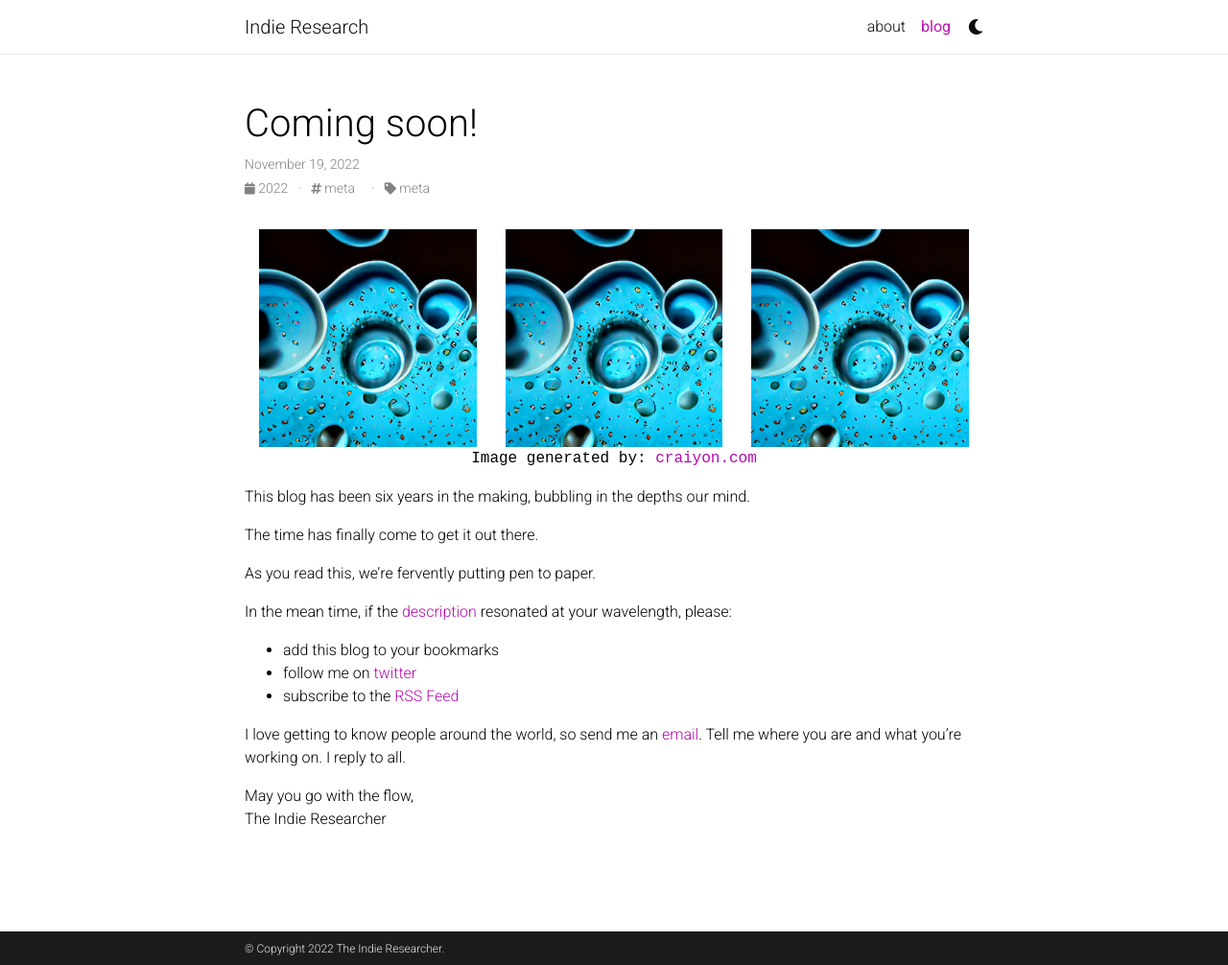
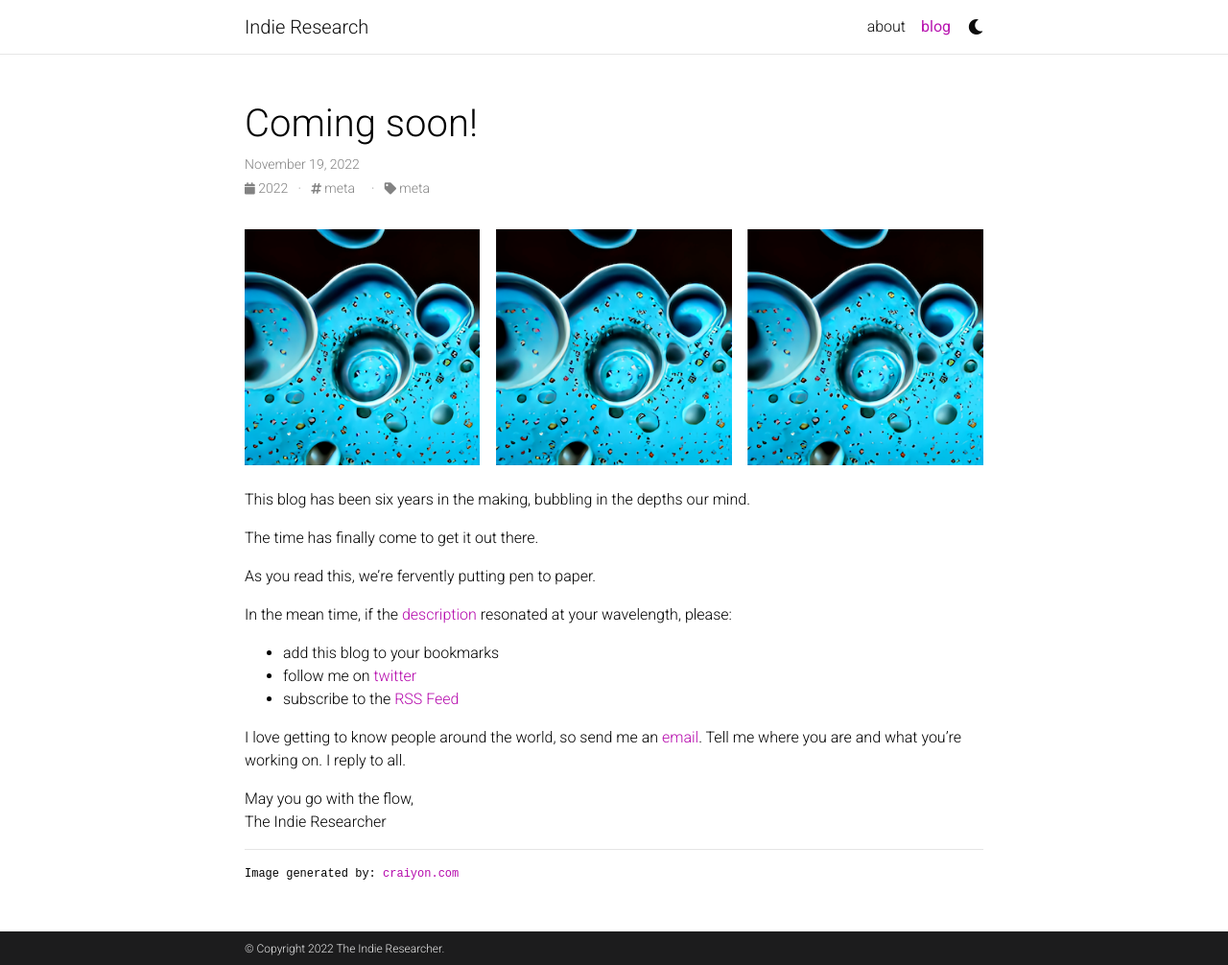
Before and after one commit to indieresearch/indieresearch.github.io, a Jekyll site: the page built from _posts/2022-11-19-coming-soon.md, in a window 1280 px wide and 1006 px high. Shown: the whole window at 96% size. Built offline with Jekyll 4.4.1, drawn with Linux system fonts in a browser that asks for light colours; comment, search, counter and statistics services are not loaded; a style sheet for code colours, icons or effects is not loaded.

Commit message:
updated images

```diff
--- a/_posts/2022-11-19-coming-soon.md
+++ b/_posts/2022-11-19-coming-soon.md
@@ -8,27 +8,8 @@ categories: meta
 published: true
 ---
 
-
-
-<div class="container">
-  <div class="row">
-    <div class="col-sm">
-      <img src="/assets/img/bubble_1.png" class="img-fluid" alt="Responsive image">
-    </div>
-    <div class="col-sm">
-      <img src="/assets/img/bubble_1.png" class="img-fluid" alt="Responsive image">
-    </div>
-    <div class="col-sm">
-      <img src="/assets/img/bubble_1.png" class="img-fluid" alt="Responsive image">
-    </div>
-  </div>
-  <div class="row">
-    <div class="col-sm">
-      <center><p style="font-family: monospace">Image generated by: <a href='https://www.craiyon.com'>craiyon.com</a></p></center>
-    </div>
-  </div>
-</div>
-
+<img src="/assets/img/bubbles.png" class="img-fluid" alt="Responsive image">
+<br>
 This blog has been six years in the making, bubbling in the depths our mind.
 
 The time has finally come to get it out there.
@@ -44,3 +25,7 @@ I love getting to know people around the world, so send me an [email](mailto:ind
 
 May you go with the flow,
 The Indie Researcher
+
+---
+
+<p style="font-family: monospace; font-size: 12px">Image generated by: <a href='https://www.craiyon.com'>craiyon.com</a></p>
```
Also changed, not shown: assets/img/bubble_comb.png (added), assets/img/bubbles.png (added).
